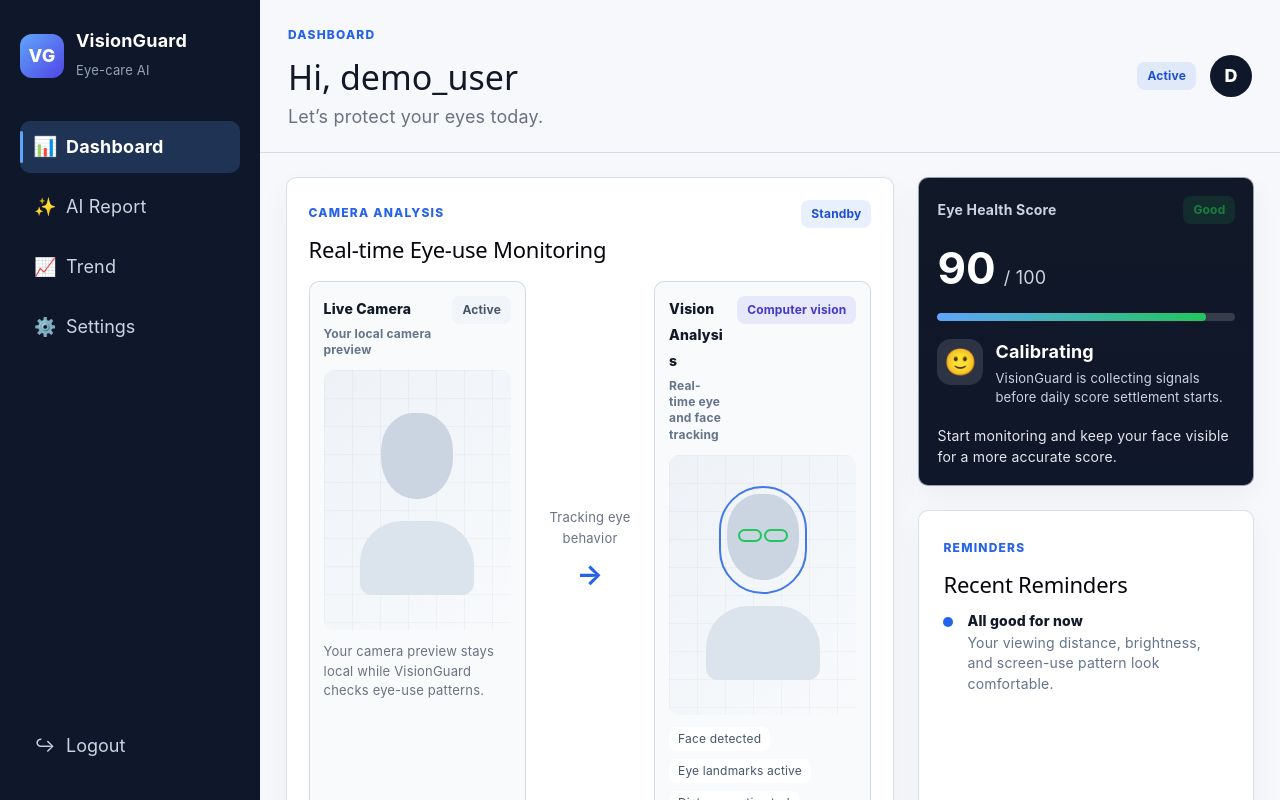
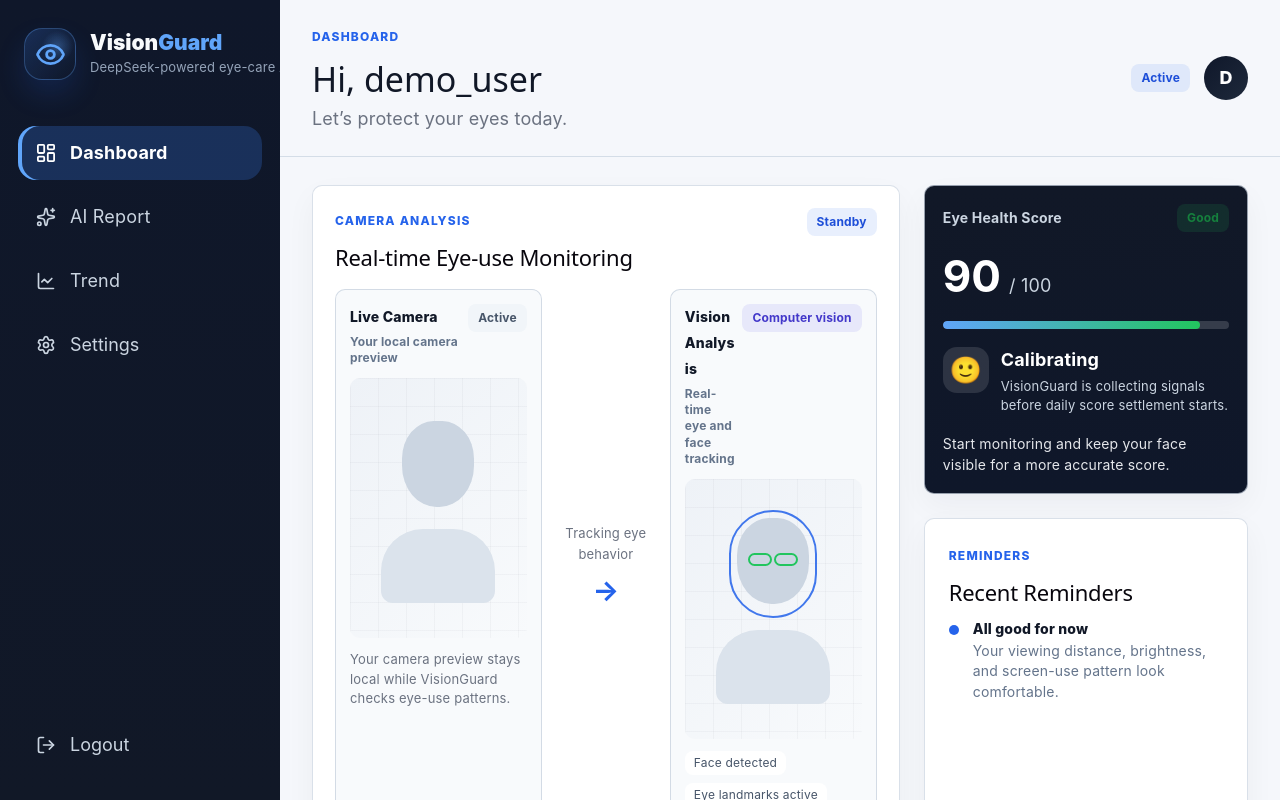
Before and after one commit to Katherine-qiz/VisionGuard, a React (Vite) app in the folder frontend/: page /dashboard in a window 1280 px wide. Built offline with nearby package versions, Linux system fonts and the light colour scheme; no server answers.

Commit message:
style: update UI layout before database integration

```diff
--- a/frontend/package.json
+++ b/frontend/package.json
@@ -10,6 +10,7 @@
     "preview": "vite preview"
   },
   "dependencies": {
+    "lucide-react": "^1.21.0",
     "react": "^19.2.6",
     "react-dom": "^19.2.6",
     "react-router-dom": "^7.17.0"
--- a/frontend/src/App.css
+++ b/frontend/src/App.css
@@ -236,13 +236,13 @@ label {
 /* Dashboard shell */
 
 .dashboard-shell {
-  --sidebar-width: 260px;
-  width: 100vw;
+  --sidebar-width: 280px;
+  width: 100%;
   height: 100vh;
   display: grid;
   grid-template-columns: var(--sidebar-width) minmax(0, 1fr);
   overflow: hidden;
-  background: var(--bg-soft);
+  background: #f5f7fb;
 }
 
 .sidebar {
@@ -250,9 +250,10 @@ label {
   top: 0;
   height: 100vh;
   min-height: 100vh;
-  padding: 28px 20px;
-  background: var(--navy);
-  color: #ffffff;
+  width: var(--sidebar-width);
+  padding: 28px 18px;
+  background: linear-gradient(180deg, #0f172a 0%, #111827 100%);
+  color: #e5e7eb;
   display: flex;
   flex-direction: column;
   flex-shrink: 0;
@@ -261,55 +262,83 @@ label {
 
 .sidebar-logo {
   display: flex;
-  gap: 12px;
-  align-items: center;
-  margin-bottom: 38px;
-}
-
-.logo-mark {
-  width: 44px;
-  height: 44px;
-  border-radius: 12px;
-  background: linear-gradient(135deg, #60a5fa, #4f46e5);
-  display: flex;
-  align-items: center;
-  justify-content: center;
-  font-weight: 800;
-}
-
-.sidebar-logo strong,
-.sidebar-logo span {
+  gap: 14px;
+  align-items: center;
+  padding: 0 6px 24px;
+  margin-bottom: 14px;
+}
+
+.sidebar-brand-mark {
+  width: 52px;
+  height: 52px;
+  flex: 0 0 auto;
+  display: grid;
+  place-items: center;
+  border: 1px solid rgba(96, 165, 250, 0.32);
+  border-radius: 18px;
+  background:
+    radial-gradient(circle at 65% 35%, rgba(96, 165, 250, 0.32), transparent 34%),
+    linear-gradient(135deg, rgba(59, 130, 246, 0.22), rgba(15, 23, 42, 0.04));
+  box-shadow: 0 14px 28px rgba(37, 99, 235, 0.16);
+}
+
+.sidebar-brand-eye {
+  width: 31px;
+  height: 31px;
+  color: #60a5fa;
+  stroke-width: 2.15;
+}
+
+.sidebar-brand-copy {
+  min-width: 0;
+}
+
+.sidebar-brand-copy strong,
+.sidebar-brand-copy small {
   display: block;
   white-space: nowrap;
 }
 
-.sidebar-logo span {
-  margin-top: 3px;
+.sidebar-brand-copy strong {
+  color: #f8fafc;
+  font-size: 21px;
+  font-weight: 900;
+  letter-spacing: 0;
+  line-height: 1.1;
+}
+
+.sidebar-brand-copy strong span {
+  color: #60a5fa;
+}
+
+.sidebar-brand-copy small {
+  margin-top: 5px;
   color: #94a3b8;
   font-size: 13px;
+  line-height: 1.35;
 }
 
 .sidebar-nav {
   display: grid;
-  gap: 8px;
+  gap: 10px;
+  padding: 8px 0;
 }
 
 .nav-item {
   position: relative;
   display: flex;
   align-items: center;
-  gap: 10px;
-  padding: 13px 14px;
-  border-radius: 10px;
+  gap: 14px;
+  padding: 14px 18px;
+  border-radius: 18px;
   color: #cbd5e1;
   white-space: nowrap;
   transition: all 0.18s ease;
 }
 
 .nav-icon {
-  width: 22px;
-  display: inline-grid;
-  place-items: center;
+  width: 20px;
+  height: 20px;
   flex: 0 0 auto;
   transition: all 0.18s ease;
 }
@@ -325,7 +354,7 @@ label {
 
 .nav-item:hover,
 .nav-button:hover {
-  color: #60a5fa;
+  color: #ffffff;
   background: rgba(96, 165, 250, 0.14);
   transform: translateX(2px);
 }
@@ -336,20 +365,10 @@ label {
 }
 
 .nav-item.active {
-  background: rgba(96, 165, 250, 0.2);
+  background: rgba(59, 130, 246, 0.24);
   color: #ffffff;
+  box-shadow: inset 4px 0 0 #60a5fa;
   font-weight: 700;
-}
-
-.nav-item.active::before {
-  content: "";
-  position: absolute;
-  left: 0;
-  top: 10px;
-  bottom: 10px;
-  width: 3px;
-  border-radius: 999px;
-  background: #60a5fa;
 }
 
 .nav-item.disabled {
@@ -364,11 +383,11 @@ label {
 
 .dashboard-main {
   min-width: 0;
-  width: calc(100vw - var(--sidebar-width));
+  width: 100%;
   height: 100vh;
   overflow-y: auto;
   overflow-x: hidden;
-  background: #f6f8fb;
+  background: #f5f7fb;
 }
 
 .topbar {
@@ -376,9 +395,9 @@ label {
   top: 0;
   z-index: 20;
   min-height: 96px;
-  padding: 22px 28px;
+  padding: 24px 32px;
   border-bottom: 1px solid rgba(203, 213, 225, 0.78);
-  background: rgba(246, 248, 251, 0.92);
+  background: rgba(245, 247, 251, 0.92);
   backdrop-filter: blur(12px);
   display: flex;
   align-items: center;
@@ -408,10 +427,10 @@ label {
 }
 
 .avatar {
-  width: 42px;
-  height: 42px;
+  width: 44px;
+  height: 44px;
   border-radius: 50%;
-  background: var(--navy);
+  background: linear-gradient(135deg, #0f172a, #1e293b);
   color: #ffffff;
   display: grid;
   place-items: center;
@@ -422,9 +441,9 @@ label {
 .dashboard-content {
   min-width: 0;
   width: 100%;
-  padding: 24px clamp(20px, 2vw, 36px) 40px;
-  display: grid;
-  gap: 20px;
+  padding: 28px 32px 48px;
+  display: grid;
+  gap: 24px;
   overflow-x: hidden;
 }
 
@@ -537,8 +556,8 @@ label {
 .metrics-grid {
   min-width: 0;
   display: grid;
-  grid-template-columns: repeat(5, minmax(180px, 1fr));
-  gap: 16px;
+  grid-template-columns: repeat(5, minmax(170px, 1fr));
+  gap: 20px;
 }
 
 .dashboard-bottom-grid {
@@ -2442,7 +2461,7 @@ label {
 
 /* Responsive */
 
-@media (max-width: 1400px) {
+@media (max-width: 1500px) {
   .metrics-grid {
     grid-template-columns: repeat(3, minmax(220px, 1fr));
   }
@@ -2534,6 +2553,10 @@ label {
   .trend-guide-card-grid,
   .metric-trend-grid {
     grid-template-columns: repeat(2, minmax(0, 1fr));
+  }
+
+  .metrics-grid {
+    grid-template-columns: repeat(2, minmax(220px, 1fr));
   }
 
   .settings-page {
--- a/frontend/src/components/Sidebar.tsx
+++ b/frontend/src/components/Sidebar.tsx
@@ -1,11 +1,12 @@
 import { useState } from "react";
 import { createPortal } from "react-dom";
 import { Link, useLocation, useNavigate } from "react-router-dom";
+import { Eye, LayoutDashboard, LineChart, LogOut, Settings, Sparkles } from "lucide-react";
 
 const navItems = [
-    { icon: "📊", label: "Dashboard", to: "/dashboard" },
-    { icon: "✨", label: "AI Report", to: "/ai-report" },
-    { icon: "📈", label: "Trend", to: "/trend" },
+    { Icon: LayoutDashboard, label: "Dashboard", to: "/dashboard" },
+    { Icon: Sparkles, label: "AI Report", to: "/ai-report" },
+    { Icon: LineChart, label: "Trend", to: "/trend" },
 ];
 
 type SidebarProps = {
@@ -86,33 +87,37 @@ function Sidebar({ onOpenSettings }: SidebarProps) {
         <>
             <aside className="sidebar">
                 <div className="sidebar-logo">
-                    <div className="logo-mark">VG</div>
-                    <div>
-                        <strong>VisionGuard</strong>
-                        <span>Eye-care AI</span>
+                    <div className="sidebar-brand-mark" aria-hidden="true">
+                        <Eye className="sidebar-brand-eye" />
+                    </div>
+                    <div className="sidebar-brand-copy">
+                        <strong>
+                            Vision<span>Guard</span>
+                        </strong>
+                        <small>DeepSeek-powered eye-care AI</small>
                     </div>
                 </div>
 
                 <nav className="sidebar-nav">
-                    {navItems.map((item) => (
+                    {navItems.map(({ Icon, ...item }) => (
                         <Link
                             className={`nav-item${location.pathname === item.to ? " active" : ""}`}
                             key={item.to}
                             to={item.to}
                         >
-                            <span className="nav-icon" aria-hidden="true">{item.icon}</span>
+                            <Icon className="nav-icon" aria-hidden="true" />
                             <span>{item.label}</span>
                         </Link>
                     ))}
                     <button className="nav-item nav-button" onClick={onOpenSettings} type="button">
-                        <span className="nav-icon" aria-hidden="true">⚙️</span>
+                        <Settings className="nav-icon" aria-hidden="true" />
                         <span>Settings</span>
                     </button>
                 </nav>
 
                 <div className="sidebar-footer">
                     <button className="nav-item nav-button" onClick={() => setLogoutOpen(true)} type="button">
-                        <span className="nav-icon" aria-hidden="true">↪</span>
+                        <LogOut className="nav-icon" aria-hidden="true" />
                         <span>Logout</span>
                     </button>
                 </div>
```
Also changed, not shown: 1 other file (tests, documents, lock files or other folders).
